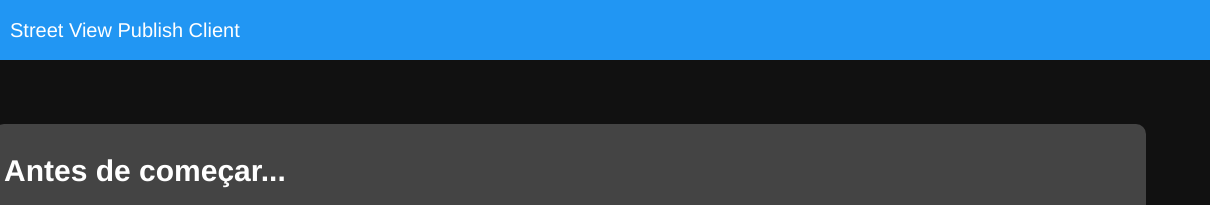
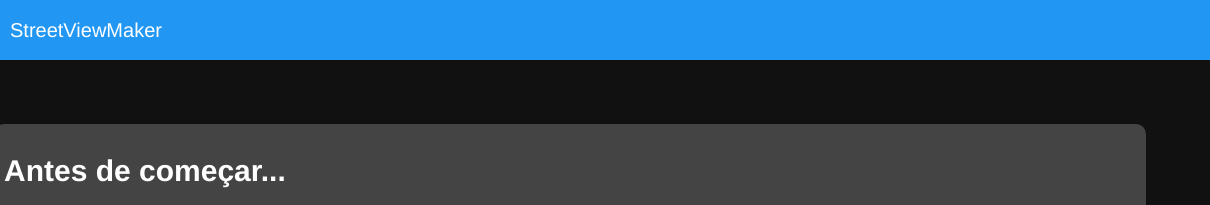
Before and after one commit to nildopontes/StreetViewMaker, a plain HTML site: page index.html in a window 1280 px wide. Shown: the top 205 px of the page, 70-1280 px from the left. Drawn offline with Linux system fonts and the light colour scheme.

Commit message:
Add files via upload

```diff
--- a/index.html
+++ b/index.html
@@ -28,7 +28,7 @@
          <div id="icon">
             <img src="icon.png" alt="Icon">
          </div>
-         <span>Street View Publish Client</span>
+         <span>StreetViewMaker</span>
       </header>
       <div class="card">
          <h1>Antes de começar...</h1>
```
